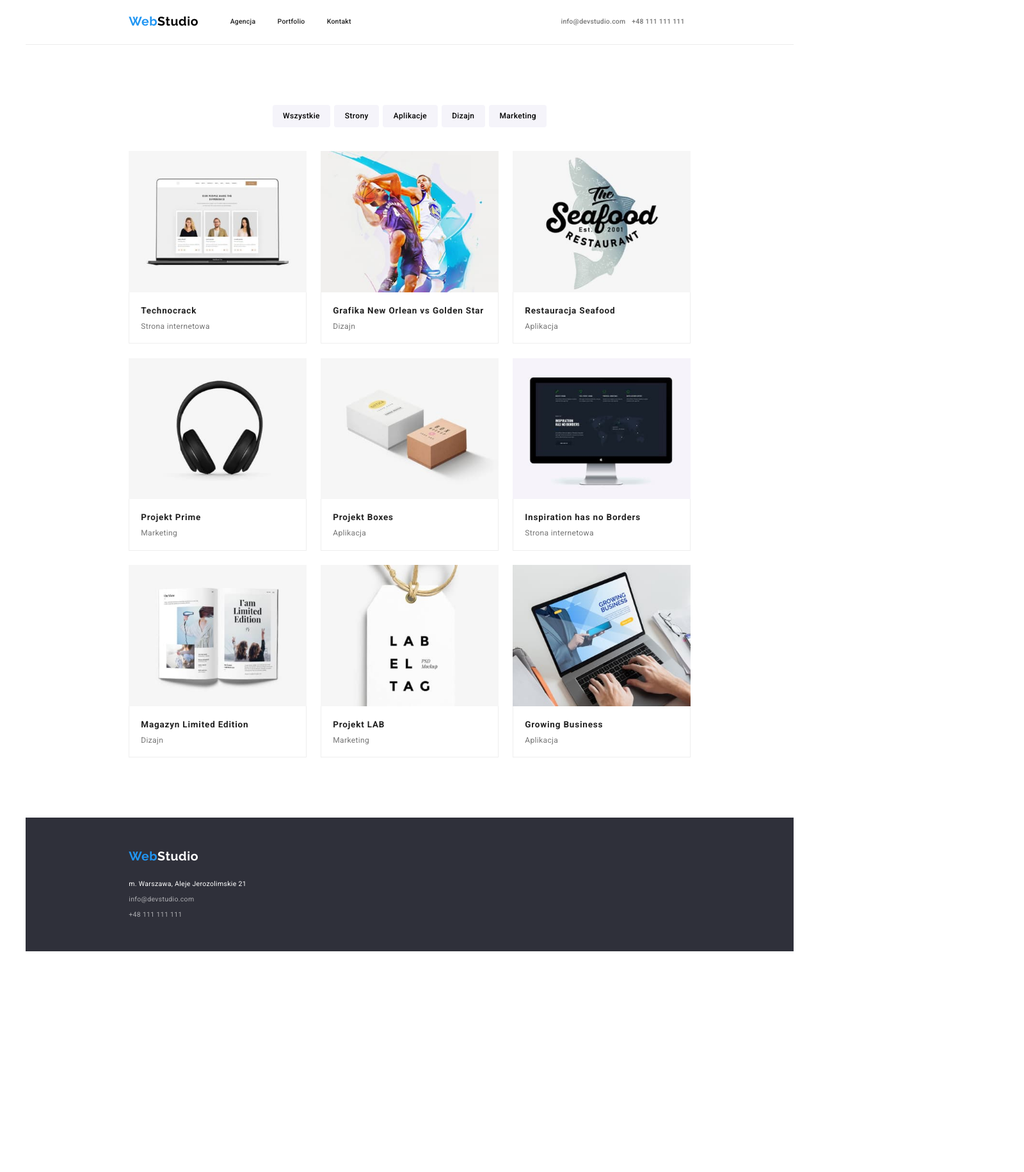
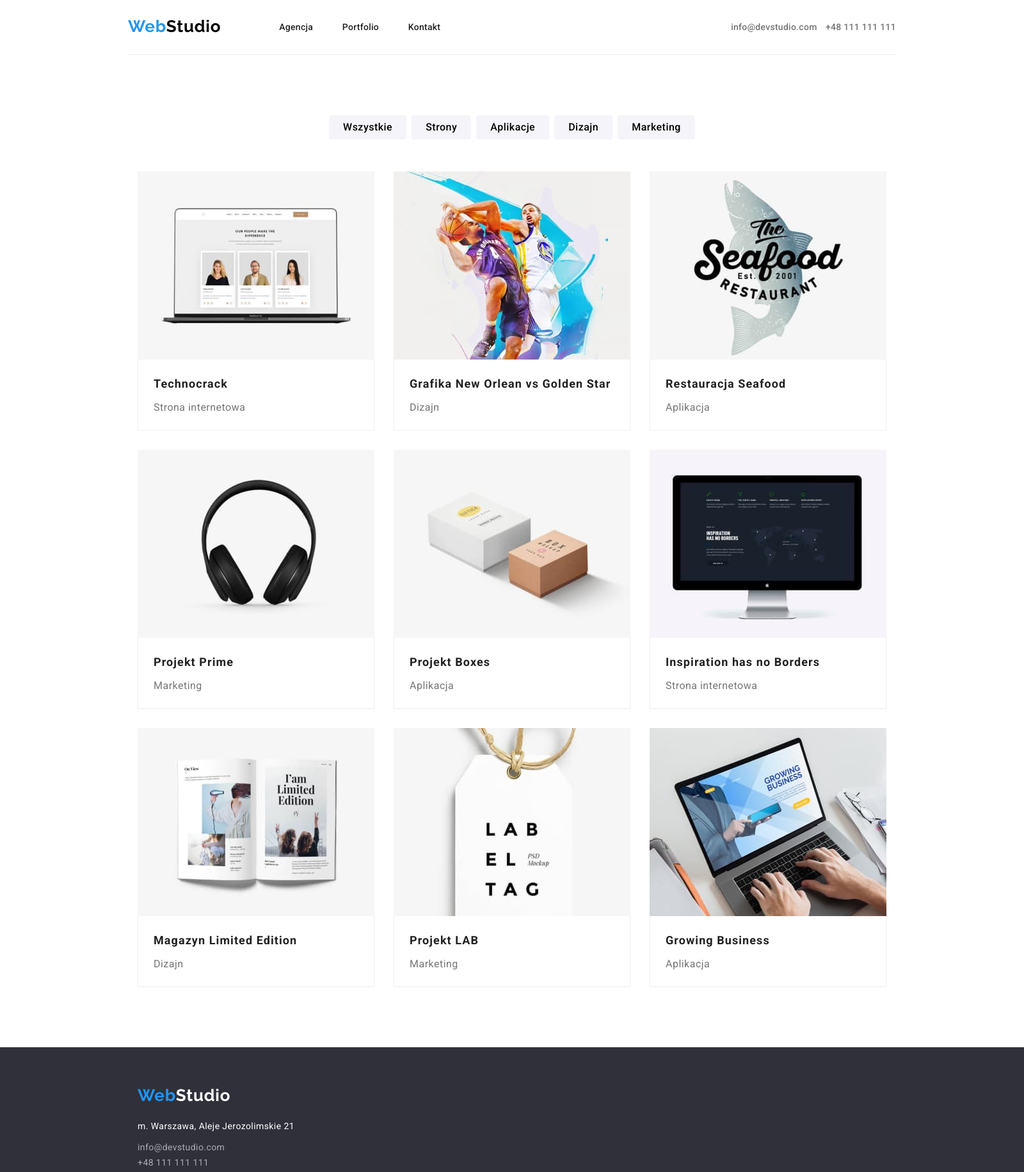
Before and after one commit to adrianastulich/goit-markup-hw-03, a plain HTML site: page portfolio.html in a window 1280 px wide. Shown: the whole page at 64% size, 1600 px wide, since content can reach past the window. Before the commit the page ends 1487 px from the top, so only its background shows below. Drawn offline with nearby package versions, Linux system fonts and the light colour scheme.

Commit message:
update css

```diff
--- a/css/styles.css
+++ b/css/styles.css
@@ -18,6 +18,8 @@ body {
   font-family: "Roboto", sans-serif;
   background-color: var(--brand-color);
   color: var(--brand-text-color);
+  width: 1600px;
+  margin: 0 auto;
 }
 ul,
 li,
@@ -32,17 +34,16 @@ p {
 
 .container {
   width: 1200px;
-  margin: 0 auto;
   display: flex;
   flex-direction: column;
+  justify-content: center;
+  margin: 0 auto;
 }
 
 .header-part {
   display: flex;
   justify-content: space-between;
   align-items: center;
-  padding-left: 13.44%;
-  padding-right: 14.19%;
   border-bottom: 1px solid var(--border-color);
 }
 
@@ -51,19 +52,19 @@ p {
   font-family: "Raleway", sans-serif;
   text-decoration: none;
   font-weight: 700;
-  font-size: 19.5px;
-  line-height: 2rem;
+  font-size: 26px;
+  line-height: 2.248rem;
   letter-spacing: 0.03em;
-  margin-right: 5.69%;
-  margin-top: 18px;
-  margin-bottom: 18.75px;
+  margin-right: 91px;
+  margin-top: 24px;
+  margin-bottom: 25px;
   width: auto;
 }
 .dark-text {
   color: var(--logo-color);
 }
 nav {
-  width: 190.5px;
+  width: 254px;
 }
 .headermenu {
   display: flex;
@@ -75,8 +76,8 @@ nav {
   width: 100%;
   list-style-type: none;
   font-weight: 500;
-  font-size: 10.5px;
-  line-height: 1rem;
+  font-size: 14px;
+  line-height: 1.026rem;
   letter-spacing: 0.02em;
 }
 .header-contacts-bar {
@@ -103,8 +104,8 @@ nav {
 }
 .header-contacts {
   font-weight: 500;
-  font-size: 10.5px;
-  line-height: 1rem;
+  font-size: 14px;
+  line-height: 1.026rem;
   letter-spacing: 0.02em;
   color: var(--text-color);
   text-decoration: none;
@@ -122,16 +123,18 @@ nav {
 /* start of studio */
 .main-div {
   background-color: var(--main-background-color);
-  height: 450px;
+  height: 600px;
   display: flex;
   justify-content: center;
   align-items: center;
   flex-direction: column;
+  margin: 0 auto;
 }
 .main-title {
   color: var(--brand-color);
   font-weight: 900;
-  line-height: 2.813rem;
+  font-size: 44px;
+  line-height: 3.75rem;
   text-align: center;
   letter-spacing: 0.06em;
   text-transform: uppercase;
@@ -145,14 +148,14 @@ nav {
   font-family: inherit;
   background: var(--active-color);
   font-weight: 700;
-  font-size: 12px;
+  font-size: 16px;
   line-height: 1.875rem;
   letter-spacing: 0.06em;
   text-align: center;
   color: var(--brand-color);
   cursor: pointer;
   width: 12.5%;
-  height: 37.5px;
+  height: 50px;
   border-radius: 4px;
   box-shadow: 0px 4px 4px rgba(0, 0, 0, 0.15);
   border: none;
@@ -166,33 +169,34 @@ nav {
   list-style-type: none;
   display: flex;
   justify-content: center;
-  gap: 22.5px;
+  gap: 30px;
   margin: 0;
 }
 .descriptionlist-title {
   font-weight: 700;
-  font-size: 10.5px;
-  line-height: 1rem;
+  font-size: 14px;
+  line-height: 1.026rem;
   letter-spacing: 0.03em;
   text-transform: uppercase;
   margin: 0;
-  margin-bottom: 7.5px;
+  margin-bottom: 10px;
 }
 .descriptionlist-item {
-  font-size: 10.5px;
+  font-size: 14px;
   line-height: 1.5rem;
   letter-spacing: 0.03em;
   color: var(--text-color);
-  max-width: 202.5px;
+  max-width: 270px;
   margin: 0;
 }
 
 .subtitle {
   font-weight: 700;
-  line-height: 2.625rem;
+  font-size: 36px;
+  line-height: 2.637rem;
   text-align: center;
   letter-spacing: 0.03em;
-  margin-bottom: 37.5px;
+  margin-bottom: 50px;
 }
 
 .whatwedo-list {
@@ -200,10 +204,12 @@ nav {
   display: flex;
   justify-content: center;
   align-items: center;
-  gap: 22.5px;
+  gap: 30px;
 }
 .ourteam {
   background: var(--subsection-background-color);
+
+  height: 648px;
 }
 .ourteam-card {
   margin: 0;
@@ -213,8 +219,8 @@ nav {
 }
 .card-description {
   background-color: var(--brand-color);
-  padding-top: 22.5px;
-  padding-bottom: 22.5px;
+  padding-top: 30px;
+  padding-bottom: 30px;
   box-shadow: 0px 1px 3px var(--second-shadow-color),
     0px 1px 1px var(--third-shadow-color), 0px 2px 1px var(--forth-shadow-color);
   border-radius: 0px 0px 4px 4px;
@@ -224,20 +230,20 @@ nav {
   display: flex;
   justify-content: center;
   align-items: center;
-  gap: 22.5px;
+  gap: 30px;
 }
 .name {
   font-weight: 500;
-  font-size: 12px;
-  line-height: 0.875rem;
+  font-size: 16px;
+  line-height: 1.172rem;
   text-align: center;
   letter-spacing: 0.03em;
   margin: 0;
-  margin-bottom: 7.5px;
+  margin-bottom: 10px;
 }
 .work-position {
-  font-size: 12px;
-  line-height: 0.875rem;
+  font-size: 16px;
+  line-height: 1.172rem;
   text-align: center;
   letter-spacing: 0.03em;
   color: var(--text-color);
@@ -250,21 +256,21 @@ nav {
   display: flex;
   align-items: center;
   justify-content: center;
-  gap: 6px;
+  gap: 8px;
 }
 .mainportfolio-button {
   font-family: inherit;
   cursor: pointer;
   font-weight: 500;
-  font-size: 12px;
+  font-size: 16px;
   line-height: 1.625rem;
   text-align: center;
   letter-spacing: 0.03em;
   background: var(--subsection-background-color);
   border-style: none;
   border-radius: 4px;
-  padding: 4.5px 16.5px;
-  margin-bottom: 37.5px;
+  padding: 6px 22px;
+  margin-bottom: 50px;
 }
 .mainportfolio-button:hover,
 .mainportfolio-button:focus {
@@ -280,20 +286,21 @@ nav {
   align-items: center;
   flex-direction: row;
   flex-wrap: wrap;
-  gap: 22.5px;
-  max-width: 877.5px;
+  gap: 30px;
+  max-width: 1170px;
   margin: 0 auto;
 }
 .portfolio-name {
   font-weight: 700;
-  font-size: 13.5px;
-  line-height: 1.688rem;
+  font-size: 18px;
+  line-height: 2.25rem;
   letter-spacing: 0.06em;
   margin: 0;
+  margin-bottom: 4px;
 }
 .portfolio-category {
-  font-size: 12px;
-  line-height: 1.406rem;
+  font-size: 16px;
+  line-height: 1.875rem;
   letter-spacing: 0.03em;
   color: var(--text-color);
   margin: 0;
@@ -307,9 +314,10 @@ nav {
 }
 .portfolio-card-description {
   background-color: var(--brand-color);
-  padding-top: 15px;
-  padding-bottom: 15px;
-  padding-left: 18px;
+  padding-top: 20px;
+  padding-bottom: 20px;
+  padding-left: 24px;
+  padding-right: 24px;
   border-left: 1px solid var(--second-border-color);
   border-bottom: 1px solid var(--second-border-color);
   border-right: 1px solid var(--second-border-color);
@@ -322,8 +330,8 @@ nav {
   display: flex;
   flex-direction: column;
   justify-content: flex-start;
-  padding-top: 45px;
-  padding-bottom: 45px;
+  padding-top: 60px;
+  padding-bottom: 60px;
   padding-left: 13.44%;
   padding-right: 14.19%;
 }
@@ -332,12 +340,13 @@ nav {
 }
 .footer-address {
   font-style: normal;
-  font-size: 10.5px;
+  font-size: 14px;
   line-height: 1.5rem;
   letter-spacing: 0.03em;
   color: var(--brand-color);
   text-decoration: none;
   margin: 0;
+  margin-bottom: 9px;
   padding: 0;
 }
 .footer-logo {
@@ -345,16 +354,15 @@ nav {
   font-family: "Raleway", sans-serif;
   text-decoration: none;
   font-weight: 700;
-  font-size: 19.5px;
-  line-height: 2rem;
+  font-size: 26px;
+  line-height: 1.908rem;
   letter-spacing: 0.03em;
   margin: 0;
-  margin-right: 5.69%;
-  margin-bottom: 15px;
+  margin-bottom: 20px;
   width: auto;
 }
 .footer-contacts {
-  font-size: 10.5px;
+  font-size: 14px;
   line-height: 1.5rem;
   letter-spacing: 0.03em;
   color: var(--footer-contact-color);
--- a/portfolio.html
+++ b/portfolio.html
@@ -17,7 +17,8 @@
     />
     <link rel="stylesheet" href="./css/styles.css" />
   </head>
-  <body class="container">
+  <body>
+    <div class="container">
       <header class="header-part">
         <a class="header-logo" href="index.html"
           ><p>Web<span class="dark-text">Studio</span></p></a
@@ -38,6 +39,7 @@
           <a href="tel:+48111111111" class="header-contacts">+48 111 111 111</a>
         </div>
       </header>
+
       <!-- same for both pages -->
 
       <main class="section">
@@ -55,8 +57,8 @@
                 <img
                   src="./images/portfolio1.jpg"
                   alt="Otwarty laptop"
-                width="277.5"
-                height="220.5"
+                  width="370"
+                  height="294"
                 />
                 <figcaption class="portfolio-card-description">
                   <h4 class="portfolio-name">Technocrack</h4>
@@ -69,8 +71,8 @@
                 <img
                   src="./images/portfolio2.jpg"
                   alt="Grafika dwóch koszykarzy"
-                width="277.5"
-                height="220.5"
+                  width="370"
+                  height="294"
                 />
                 <figcaption class="portfolio-card-description">
                   <h4 class="portfolio-name">
@@ -85,8 +87,8 @@
                 <img
                   src="./images/portfolio3.jpg"
                   alt="Logo restauracji"
-                width="277.5"
-                height="220.5"
+                  width="370"
+                  height="294"
                 />
                 <figcaption class="portfolio-card-description">
                   <h4 class="portfolio-name">Restauracja Seafood</h4>
@@ -99,8 +101,8 @@
                 <img
                   src="./images/portfolio4.jpg"
                   alt="Słuchawki nauszne"
-                width="277.5"
-                height="220.5"
+                  width="370"
+                  height="294"
                 />
                 <figcaption class="portfolio-card-description">
                   <h4 class="portfolio-name">Projekt Prime</h4>
@@ -113,8 +115,8 @@
                 <img
                   src="./images/portfolio5.jpg"
                   alt="Dwa kartony"
-                width="277.5"
-                height="220.5"
+                  width="370"
+                  height="294"
                 />
                 <figcaption class="portfolio-card-description">
                   <h4 class="portfolio-name">Projekt Boxes</h4>
@@ -127,8 +129,8 @@
                 <img
                   src="./images/portfolio6.jpg"
                   alt="Monitor od komputera"
-                width="277.5"
-                height="220.5"
+                  width="370"
+                  height="294"
                 />
                 <figcaption class="portfolio-card-description">
                   <h4 class="portfolio-name">Inspiration has no Borders</h4>
@@ -141,8 +143,8 @@
                 <img
                   src="./images/portfolio7.jpg"
                   alt="Otwarty magazyn"
-                width="277.5"
-                height="220.5"
+                  width="370"
+                  height="294"
                 />
                 <figcaption class="portfolio-card-description">
                   <h4 class="portfolio-name">Magazyn Limited Edition</h4>
@@ -155,8 +157,8 @@
                 <img
                   src="./images/portfolio8.jpg"
                   alt="Metka na sznurku"
-                width="277.5"
-                height="220.5"
+                  width="370"
+                  height="294"
                 />
                 <figcaption class="portfolio-card-description">
                   <h4 class="portfolio-name">Projekt LAB</h4>
@@ -169,8 +171,8 @@
                 <img
                   src="./images/portfolio9.jpg"
                   alt="Otwarty laptop na biurku"
-                width="277.5"
-                height="220.5"
+                  width="370"
+                  height="294"
                 />
                 <figcaption class="portfolio-card-description">
                   <h4 class="portfolio-name">Growing Business</h4>
@@ -181,7 +183,9 @@
           </ul>
         </div>
       </main>
+    </div>
     <footer class="footer-part">
+      <div class="container">
         <a class="footer-logo" href="index.html"
           ><p>Web<span class="white-text">Studio</span></p></a
         >
@@ -192,6 +196,7 @@
           >info@devstudio.com</a
         >
         <a href="tel:+48111111111" class="footer-contacts">+48 111 111 111</a>
+      </div>
     </footer>
   </body>
 </html>
```
Also changed, not shown: index.html (+24 -15 lines). Lines whose indentation alone changed are shown as unchanged.
